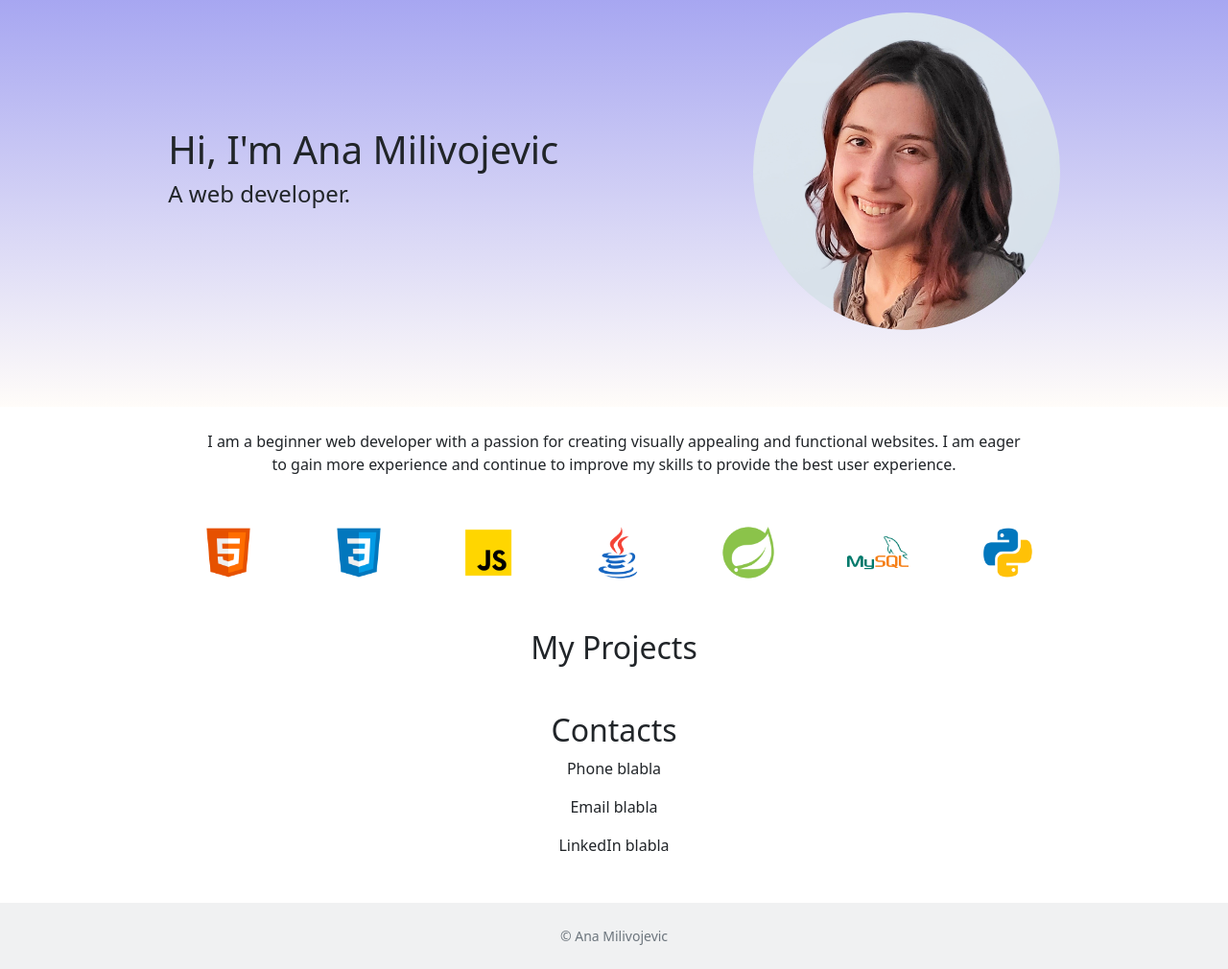
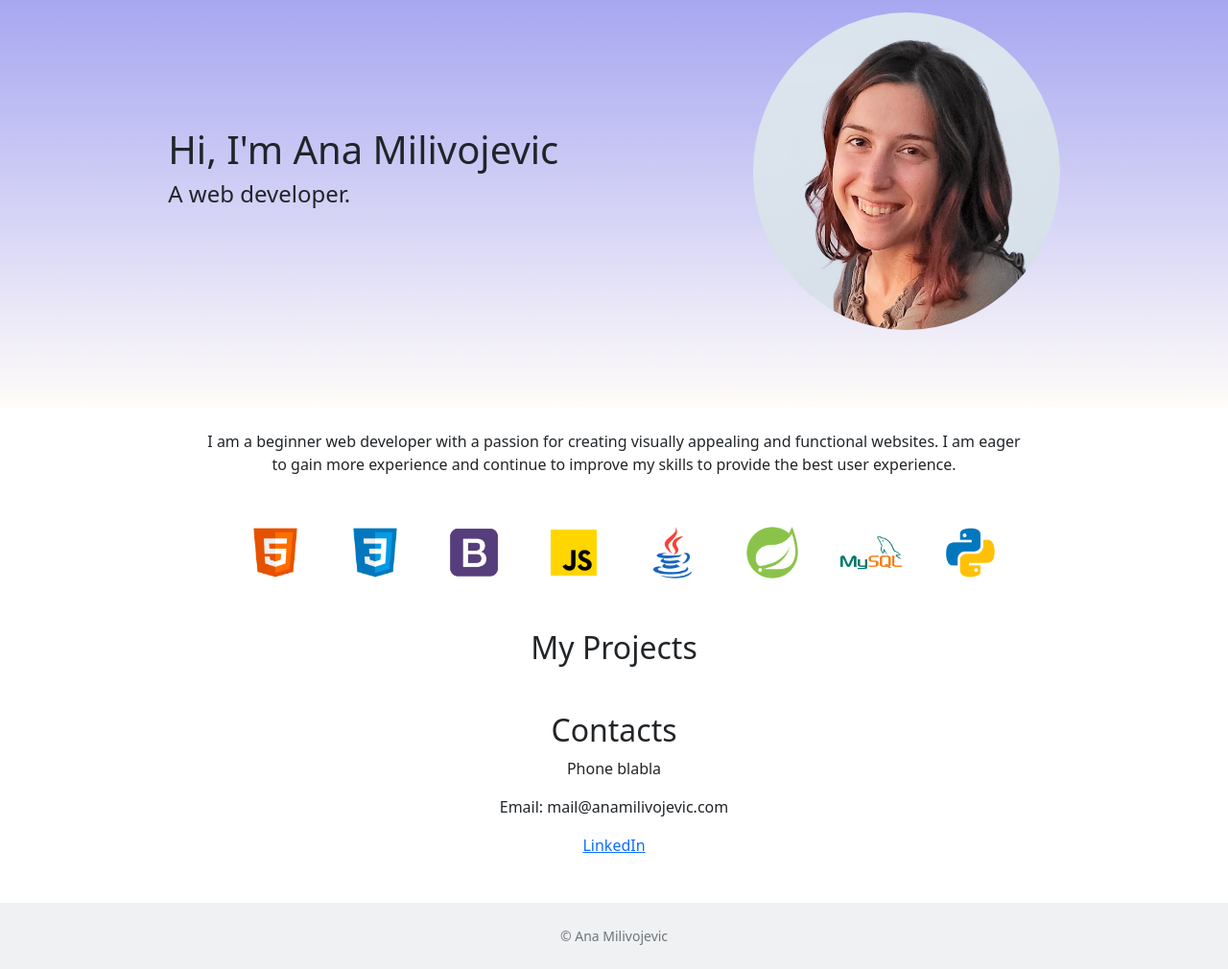
Before and after one commit to anamilivojevic/portfolio-website, a plain HTML site: page index.html in a window 1280 px wide. Shown: the part 67-1077 px from the top of the page at 96% size. Drawn offline with nearby package versions, Linux system fonts and the light colour scheme.

Commit message:
bootstrap icon + some styling

```diff
--- a/index.html
+++ b/index.html
@@ -120,8 +120,8 @@
     </header>
     <main>
       <div class="container">
-        <section id="about-me">
-          <div class="container c-large-px mt-4 mb-5 text-center">
+        <section id="about-me" class="mt-4">
+          <div class="container c-large-px mb-5 text-center">
             <p>
               I am a beginner web developer with a passion for creating visually
               appealing and functional websites. I am eager to gain more
@@ -132,7 +132,7 @@
         </section>
         <section id="languages">
           <div class="container my-5 text-center px-lg-5">
-            <div class="row justify-content-around px-lg-5">
+            <div class="row justify-content-around px-lg-5 mx-md-3 mx-lg-5">
               <div class="col-3 col-sm-1">
                 <img
                   class="lang-icon-container"
@@ -145,6 +145,13 @@
                   class="lang-icon-container"
                   src="./images/lang-css.png"
                   alt="Icon CSS"
+                />
+              </div>
+              <div class="col-3 col-sm-1">
+                <img
+                  class="lang-icon-container"
+                  src="./images/lang-bootstrap.png"
+                  alt="Icon Bootstrap"
                 />
               </div>
               <div class="col-3 col-sm-1">
@@ -200,8 +207,10 @@
           <div class="container my-5 text-center">
             <h2>Contacts</h2>
             <p>Phone blabla</p>
-            <p>Email blabla</p>
-            <p>LinkedIn blabla</p>
+            <p>Email: mail@anamilivojevic.com</p>
+            <a href="https://www.linkedin.com/in/ana-milivojevic"
+              ><p>LinkedIn</p></a
+            >
           </div>
         </section>
       </div>
```
Also changed, not shown: images/lang-bootstrap.png (added).
